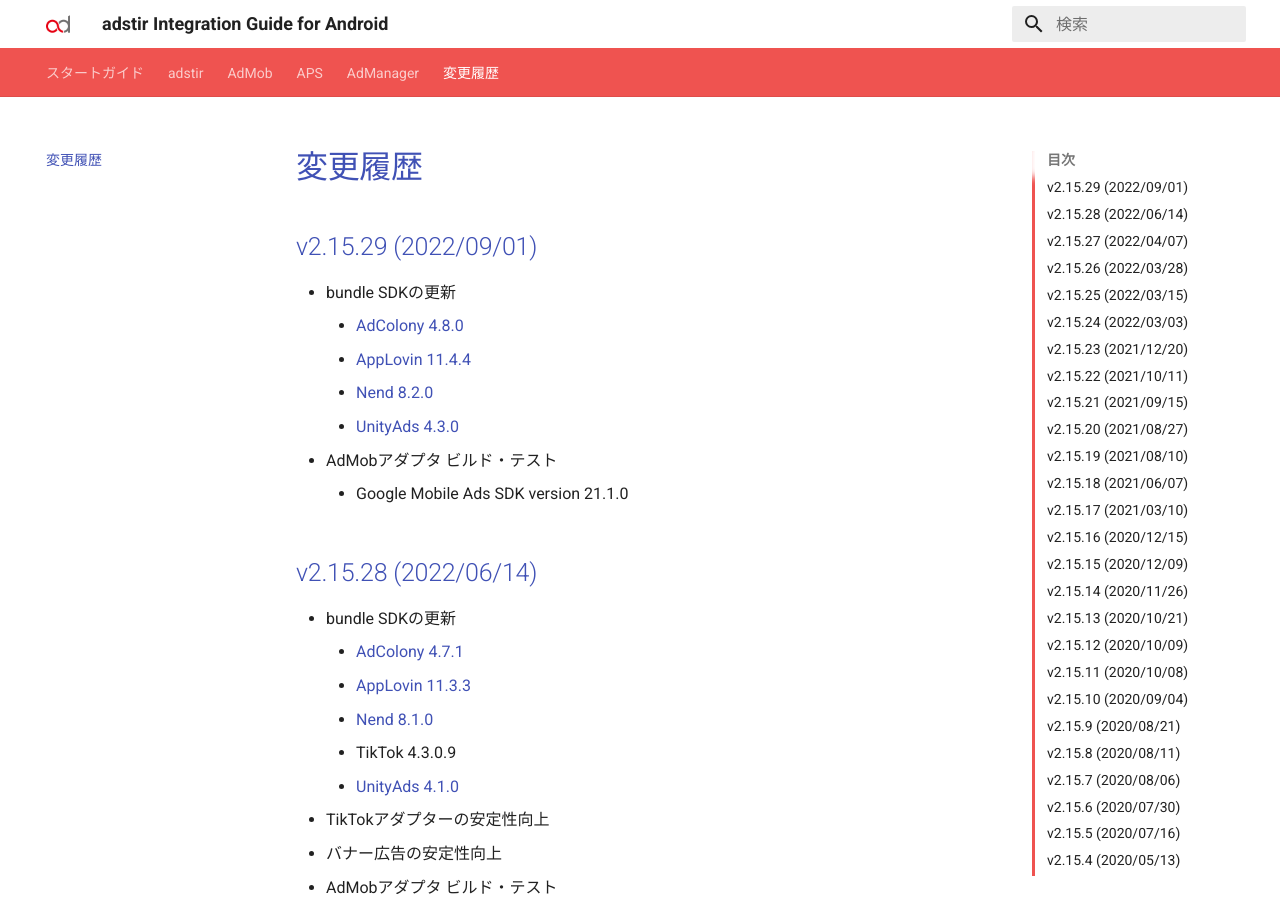
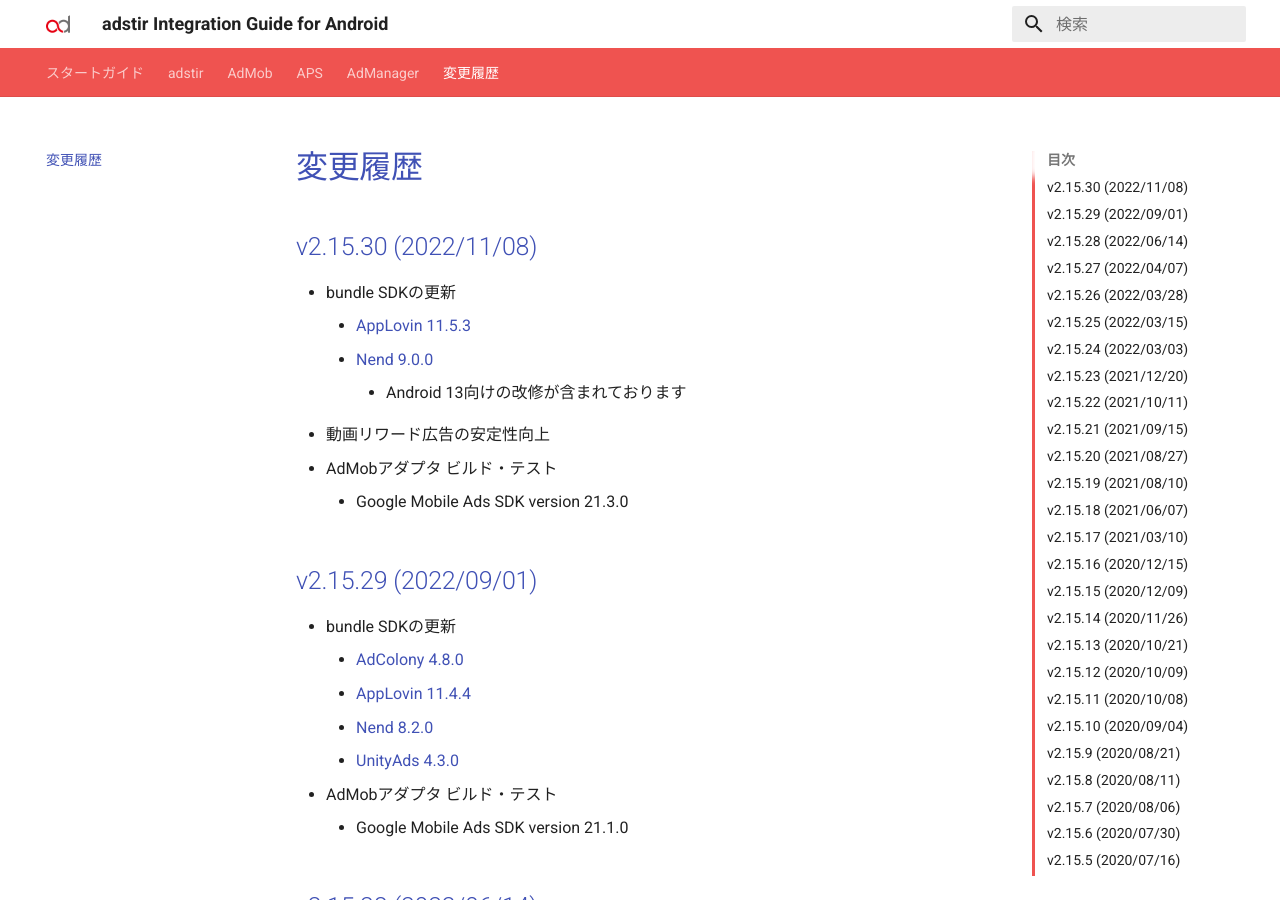
Before and after one commit to united-adstir/android-sdk-docs, an MkDocs documentation site: the page built from docs/changelog.md, in a window 1280 px wide and 900 px high. Built offline with MkDocs 1.6.1 and Material for MkDocs 9.7.7, drawn with Linux system fonts in a browser that asks for light colours; the version menu is left out.

Commit message:
adstir sdk 2.15.30

```diff
--- a/docs/changelog.md
+++ b/docs/changelog.md
@@ -1,4 +1,14 @@
 # 変更履歴
+
+## v2.15.30 (2022/11/08)
+
+* bundle SDKの更新
+    * [AppLovin 11.5.3](https://github.com/AppLovin/AppLovin-MAX-SDK-Android/releases/tag/release_11_5_3)
+    * [Nend 9.0.0](https://github.com/fan-ADN/nendSDK-Android-pub/releases/tag/9.0.0)
+        * Android 13向けの改修が含まれております
+* 動画リワード広告の安定性向上
+* AdMobアダプタ ビルド・テスト
+    * Google Mobile Ads SDK version 21.3.0
 
 ## v2.15.29 (2022/09/01)
 
--- a/mkdocs.yml
+++ b/mkdocs.yml
@@ -18,17 +18,17 @@
 extra:
   language: 'jp'
   version:
-    adstir: 2.15.29
+    adstir: 2.15.30
     adcolony: 4.8.0
-    applovin: 11.4.4
+    applovin: 11.5.3
     imobile: 2.0.23
     maio: 1.1.16
-    nend: 8.2.0
+    nend: 9.0.0
     tapjoy: 12.9.1
     tiktok: 4.3.0.9
     unityads: 4.3.0
     zucks: 4.8.6
-    google: 21.1.0
+    google: 21.3.0
   sample_url: 'https://dl.ad-stir.com/sample/AdstirAdsSdkAndroid-2.15.22-SampleApp.zip'
 
 # CSSの設定
```
